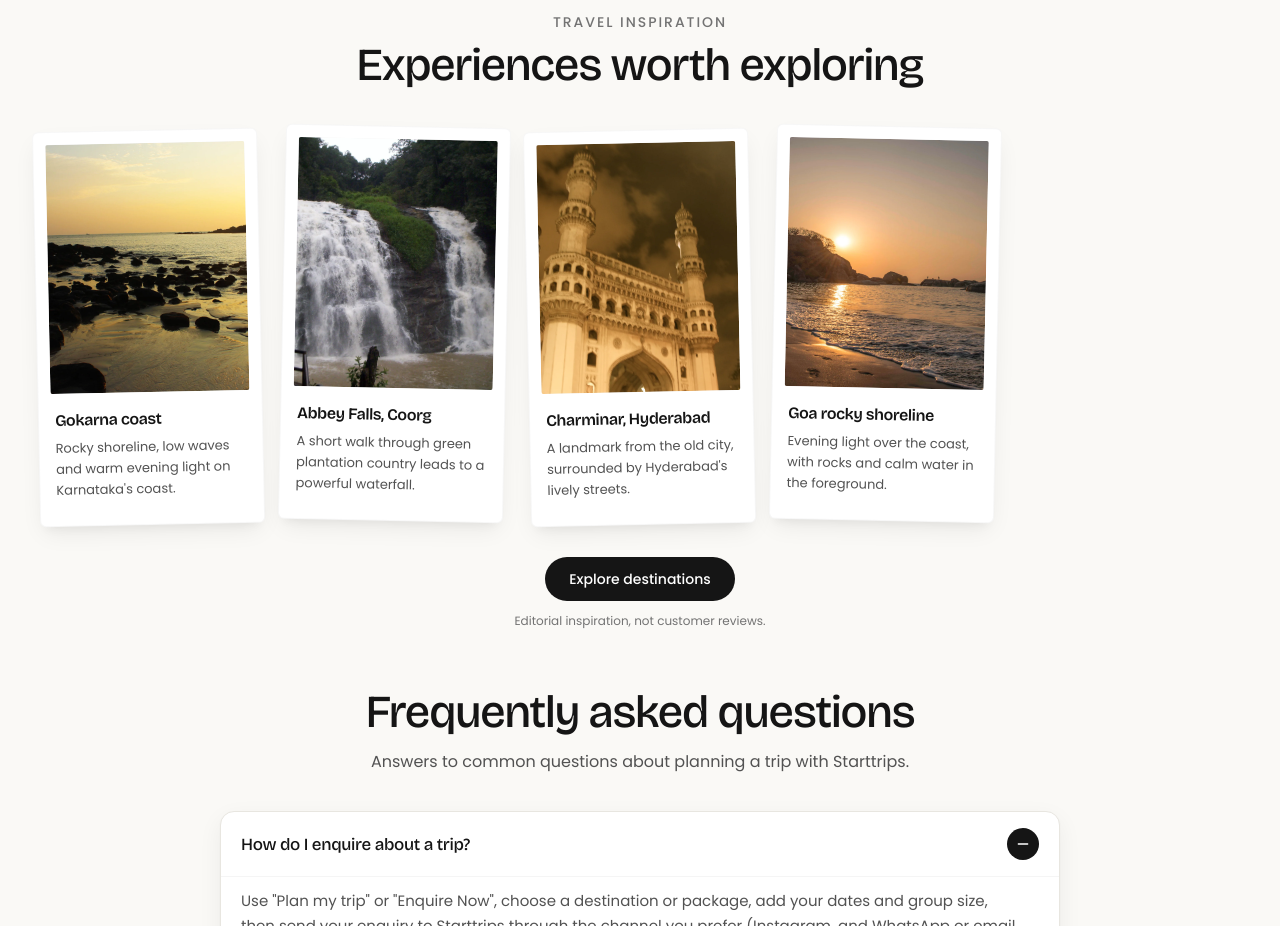
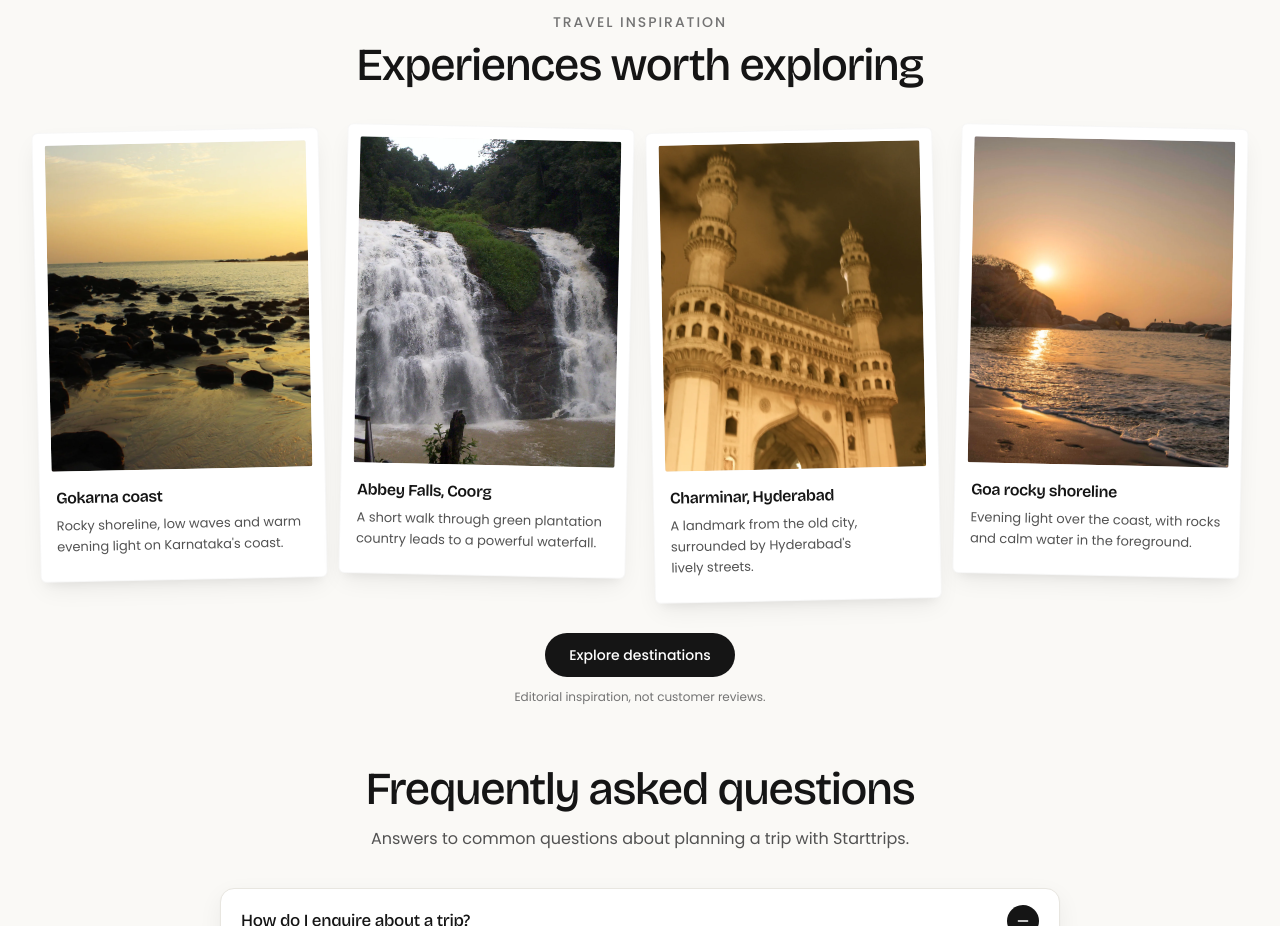
Before and after one commit to hriksinha1/Trip, a React (Vite) app: page / in a window 1280 px wide. Shown: the part 3340-4266 px from the top of the page. Built offline with nearby package versions, Linux system fonts and the light colour scheme.

Commit message:
Improve Starttrips editorial content: src/components/sections/TravelerStories.tsx

```diff
--- a/src/components/sections/TravelerStories.tsx
+++ b/src/components/sections/TravelerStories.tsx
@@ -19,7 +19,7 @@ export const TravelerStories: React.FC = () => {
           className="section-heading-gap"
         />
 
-        <div className="hidden xl:grid grid-cols-5 items-start gap-[var(--card-gap)]">
+        <div className="hidden xl:grid grid-cols-4 items-start gap-[var(--card-gap)]">
           {editorialStories.map((story, index) => (
             <div
               key={story.id}
```
